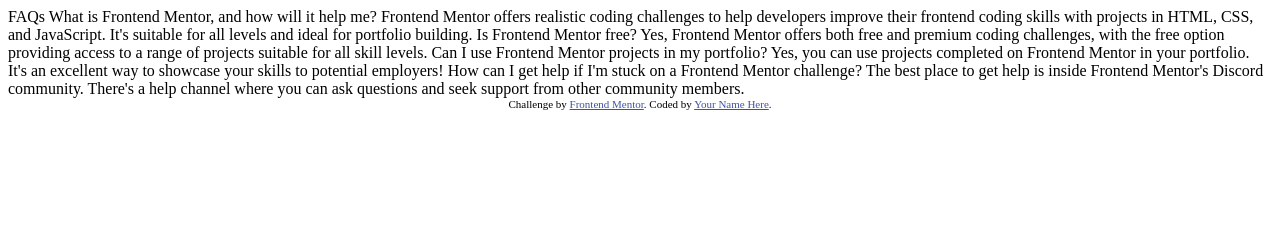
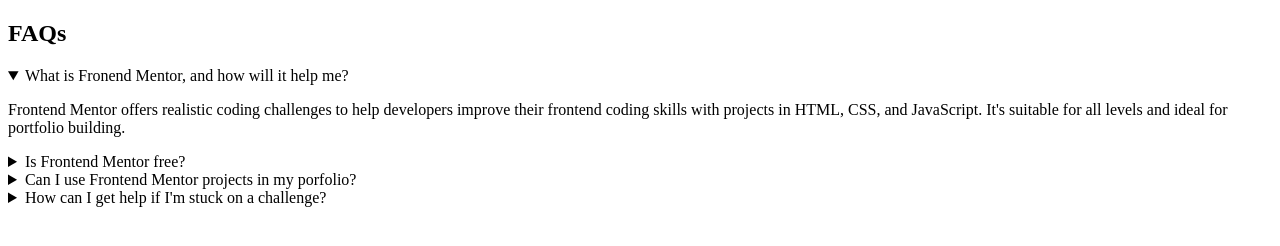
Before and after one commit to humarroquin/FAQ-accordion, a plain HTML site: page index.html in a window 1280 px wide. Drawn offline with Linux system fonts and the light colour scheme.

Commit message:
Update index.html and styles.css

```diff
--- a/index.html
+++ b/index.html
@@ -1,48 +1,66 @@
 <!DOCTYPE html>
 <html lang="en">
-<head>
-  <meta charset="UTF-8">
-  <meta name="viewport" content="width=device-width, initial-scale=1.0"> <!-- displays site properly based on user's device -->
+  <head>
+    <meta charset="UTF-8" />
+    <meta name="viewport" content="width=device-width, initial-scale=1.0" />
 
-  <link rel="icon" type="image/png" sizes="32x32" href="./assets/images/favicon-32x32.png">
-
-  <title>Frontend Mentor | FAQ accordion</title>
-
-  <!-- Feel free to remove these styles or customise in your own stylesheet 👍 -->
-  <style>
-    .attribution { font-size: 11px; text-align: center; }
-    .attribution a { color: hsl(228, 45%, 44%); }
-  </style>
-</head>
-<body>
-
-  FAQs
-
-  What is Frontend Mentor, and how will it help me?
-
-  Frontend Mentor offers realistic coding challenges to help developers improve their
-  frontend coding skills with projects in HTML, CSS, and JavaScript. It's suitable for
-  all levels and ideal for portfolio building.
-
-  Is Frontend Mentor free?
-
-  Yes, Frontend Mentor offers both free and premium coding challenges, with the free
-  option providing access to a range of projects suitable for all skill levels.
-
-  Can I use Frontend Mentor projects in my portfolio?
-
-  Yes, you can use projects completed on Frontend Mentor in your portfolio. It's an excellent
-  way to showcase your skills to potential employers!
-
-  How can I get help if I'm stuck on a Frontend Mentor challenge?
-
-  The best place to get help is inside Frontend Mentor's Discord community. There's a help
-  channel where you can ask questions and seek support from other community members.
-
-
-  <div class="attribution">
-    Challenge by <a href="https://www.frontendmentor.io?ref=challenge" target="_blank">Frontend Mentor</a>.
-    Coded by <a href="#">Your Name Here</a>.
-  </div>
-</body>
+    <link
+      rel="icon"
+      type="image/png"
+      sizes="32x32"
+      href="./assets/images/favicon-32x32.png"
+    />
+    <link rel="stylesheet" href="styles.css" />
+    <title>Frontend Mentor | FAQ accordion</title>
+  </head>
+  <body>
+    <main>
+      <article class="faq-wrapper">
+        <h1 class="faq-header">FAQs</h1>
+        <!-- 	faq 1	 -->
+        <details name="faq-dropdown" open>
+          <summary class="faq-title">
+            What is Fronend Mentor, and how will it help me?
+          </summary>
+          <p class="faq-content">
+            Frontend Mentor offers realistic coding challenges to help
+            developers improve their frontend coding skills with projects in
+            HTML, CSS, and JavaScript. It's suitable for all levels and ideal
+            for portfolio building.
+          </p>
+        </details>
+        <!-- 	faq 2	 -->
+        <details name="faq-dropdown">
+          <summary class="faq-title">Is Frontend Mentor free?</summary>
+          <p class="faq-content">
+            Yes, Frontend Mentor offers both free and premium coding challenges,
+            with the free option providing access to a range of projects
+            suitable for all skill levels.
+          </p>
+        </details>
+        <!-- 	faq 3	 -->
+        <details name="faq-dropdown">
+          <summary class="faq-title">
+            Can I use Frontend Mentor projects in my porfolio?
+          </summary>
+          <p class="faq-content">
+            Yes, you can use projects completed on Frontend Mentor in your
+            portfolio. It's an excellent way to showcase your skills to
+            potential employers!
+          </p>
+        </details>
+        <!-- 	faq 4	 -->
+        <details name="faq-dropdown">
+          <summary class="faq-title">
+            How can I get help if I'm stuck on a challenge?
+          </summary>
+          <p class="faq-content">
+            The best place to get help is inside Frontend Mentor's Discord
+            community. There's a help channel where you can ask questions and
+            seek support from other community members.
+          </p>
+        </details>
+      </article>
+    </main>
+  </body>
 </html>
```
Also changed, not shown: styles.css (added).
